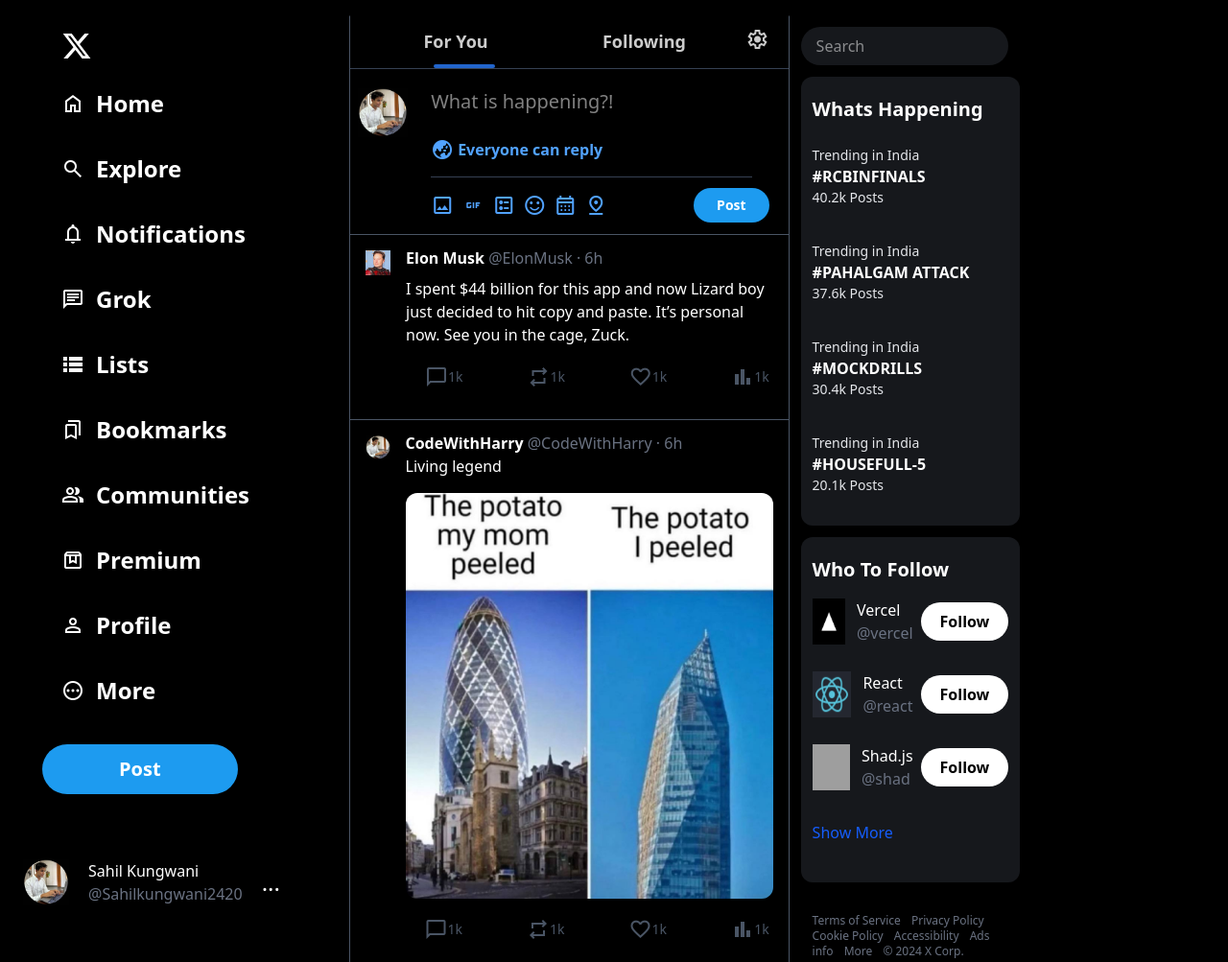
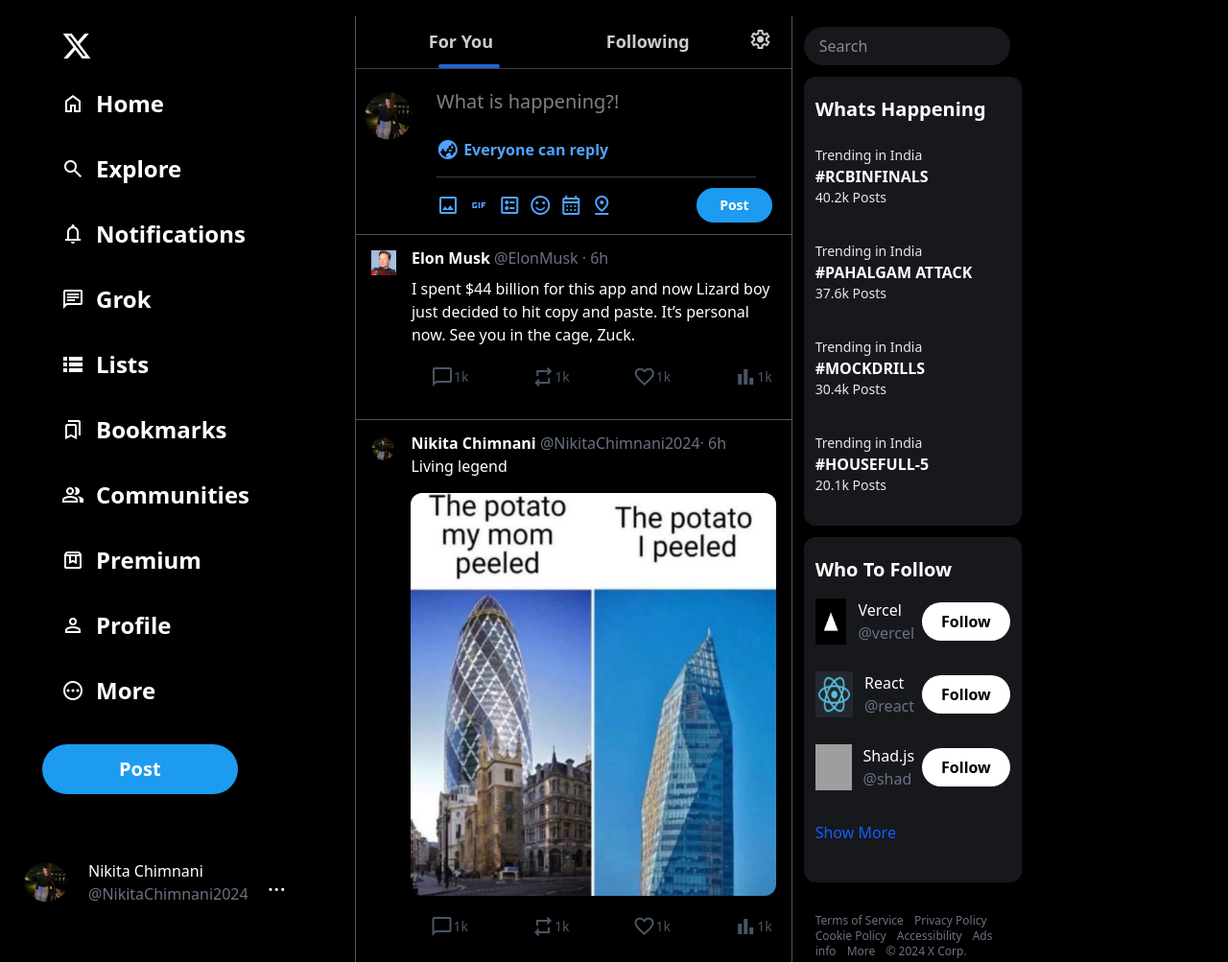
Before and after one commit to sahil242000000/Twitter-clone, a website built with Vite: page index.html in a window 1280 px wide. Shown: the top 1003 px of the page at 96% size. Built offline with nearby package versions, Linux system fonts and the light colour scheme; grey boxes are pictures that could not be loaded.

Commit message:
first commit

```diff
--- a/index.html
+++ b/index.html
@@ -97,11 +97,11 @@
                         class="item p-3 items-center gap-5 justify-end mx-5 flex   hover:bg-gray-800 cursor-pointer rounded-full w-fit">
 
                         <div class="p1"><img class="w-12 h-12"
-                                src="sahil.jpg"
+                                src="nikita.jpg"
                                 alt="vercel"></div>
                         <div class="p2 ">
-                            <div>Sahil Kungwani</div>
-                            <div class="text-gray-500">@Sahilkungwani2420</div>
+                            <div>Nikita Chimnani</div>
+                            <div class="text-gray-500">@NikitaChimnani2024 </div>
                         </div>
 
                         <div class="p3 text-2xl">
@@ -129,7 +129,7 @@
             <div class="whatishapp flex gap-4 my-3">
                 <div class="img m-2 w-16">
 
-                    <img src="sahil.jpg" alt="">
+                    <img src="nikita.jpg" alt="">
                 </div>
                 <div class="w-full">
                     <input class="w-full h-7 my-2 text-xl bg-black outline-none text-white" type="text"
@@ -227,12 +227,12 @@
                     <div class="flex">
                         <div class="image m-4">
                             <img class="w-16"
-                                src="sahil.jpg"
+                                src="nikita.jpg"
                                 alt="">
                         </div>
                         <div class="content my-3">
-                            <span class="font-bold hover:underline cursor-pointer text-white">CodeWithHarry</span> <span
-                                class="text-gray-500">@CodeWithHarry · 6h </span>
+                            <span class="font-bold hover:underline cursor-pointer text-white">Nikita Chimnani</span> <span
+                                class="text-gray-500">@NikitaChimnani2024· 6h </span>
                             <div>Living legend</div>
                             <div class="postimg m-4 ml-0">
                                 <img class="rounded-xl"
@@ -320,7 +320,7 @@
                     <div class="flex">
                         <div class="image m-4">
                             <img class="w-16"
-                                src="sahil.jpg"
+                                src="nikita.jpg"
                                 alt="">
                         </div>
                         <div class="content my-3">
```
Also changed, not shown: nikita.jpg (added), sahil.jpg (deleted).
